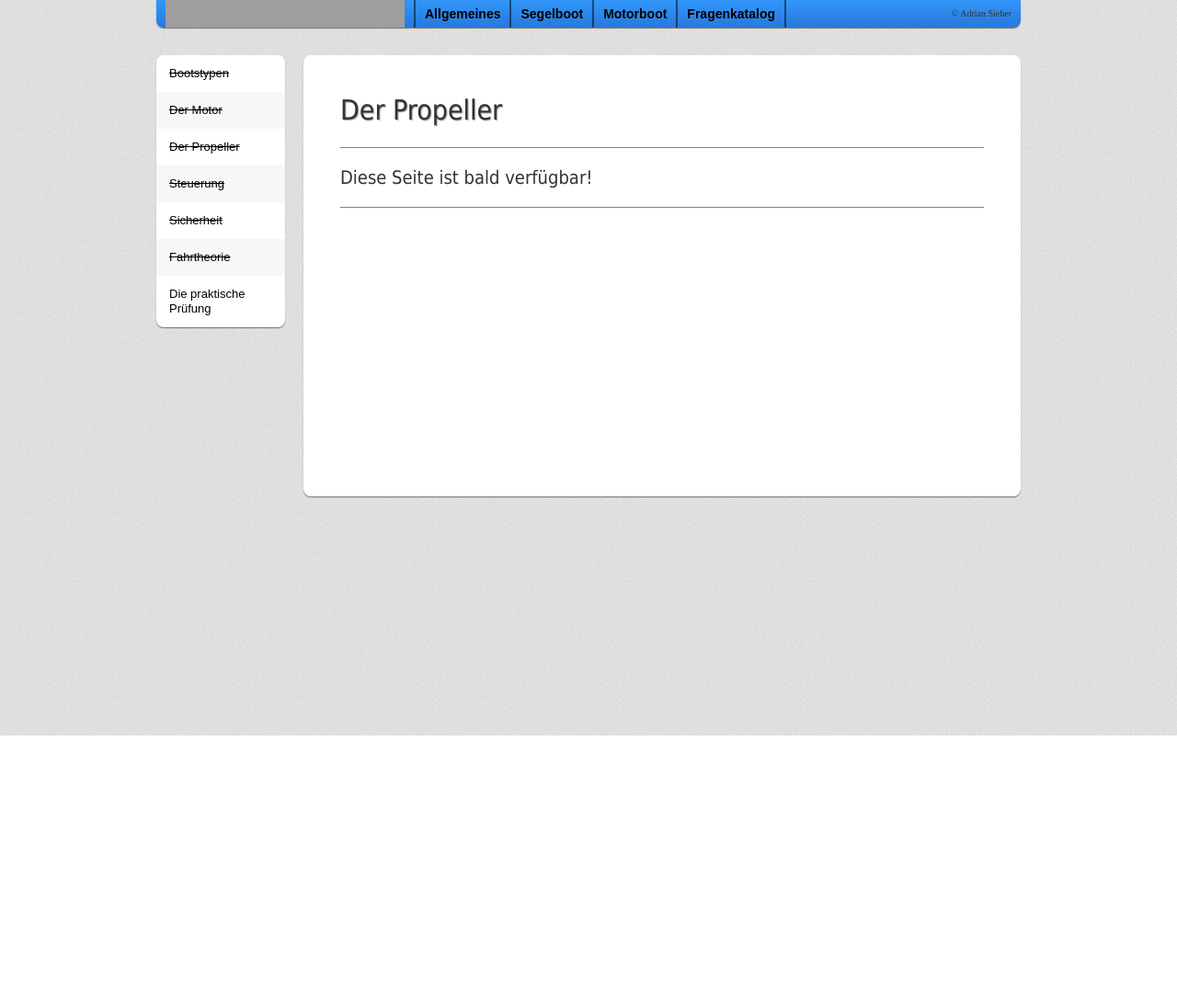
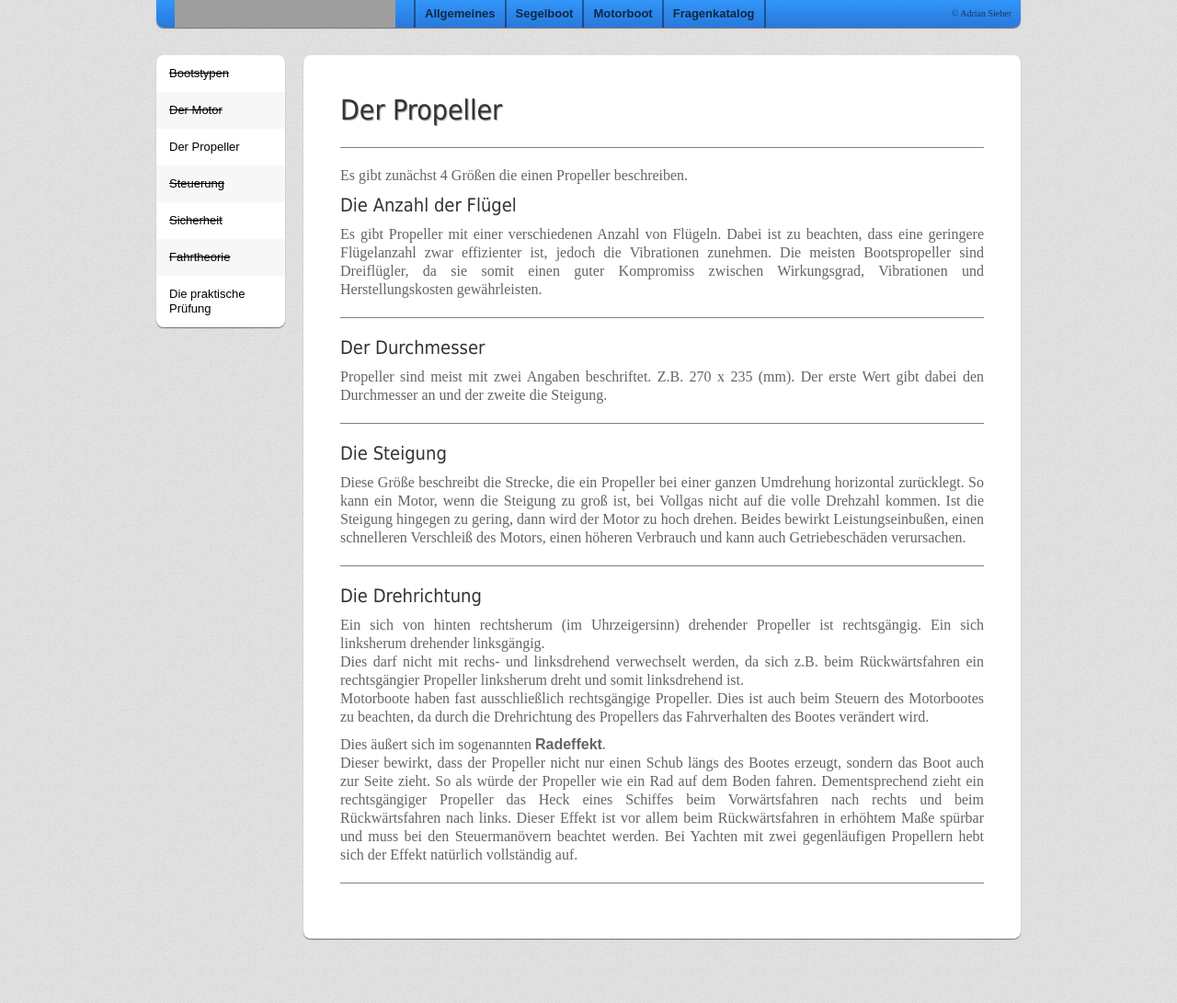
Before and after one commit to ad-si/Schifferpatent, a PHP site: page /propeller in a window 1280 px wide. Shown: the whole page at 92% size. Before the commit the page ends 800 px from the top, so only its background shows below. Run offline with PHP 8.4, Linux system fonts and the light colour scheme; some libraries are stand-ins or nearby versions; grey boxes are pictures that could not be loaded.

Commit message:
Added Propeller, bugfixes

```diff
--- a/inc/common.inc.php
+++ b/inc/common.inc.php
@@ -30,7 +30,6 @@
 <meta name="apple-mobile-web-app-status-bar-style" content="black" />
 <script src="js/functions.js" type="text/javascript"></script>';
 
-
 $menu =
 '<h1><a href="/"></a></h1>'.
 '<div id="links">'.
@@ -42,9 +41,8 @@
 '<a id="adrian" href="http://www.adriansieber.com/">© Adrian Sieber</a>';
 
 
-$footer ='';
-
+$title = '';
 $content = '';
-$title = '';
+$footer = '';
 
 ?>
--- a/inc/functions.inc.php
+++ b/inc/functions.inc.php
@@ -72,7 +72,6 @@ $notAvailable = array(
 
 	'Bootstypen',
 	'Der Motor',
-	'Der Propeller',
 	'Steuerung',
 	'Sicherheit',
 	'Fahrtheorie',
--- a/propeller.php
+++ b/propeller.php
@@ -10,8 +10,43 @@ $content .= '
 <h2>Der Propeller</h2>
 <hr />';
 
-$content .= '
-<h3>Diese Seite ist bald verfügbar!</h3>
+$content .=
+'<p>Es gibt zunächst 4 Größen die einen Propeller beschreiben.</p>
+<h3>Die Anzahl der Flügel</h3>
+<p>Es gibt Propeller mit einer verschiedenen Anzahl von Flügeln. Dabei ist zu beachten,
+dass eine geringere Flügelanzahl zwar effizienter ist, jedoch die Vibrationen zunehmen.
+Die meisten Bootspropeller sind Dreiflügler, da sie somit einen guter Kompromiss zwischen Wirkungsgrad,
+Vibrationen und Herstellungskosten gewährleisten.</p>
+
+<hr />
+<h3>Der Durchmesser</h3>
+<p>Propeller sind meist mit zwei Angaben beschriftet. Z.B. 270 x 235 (mm).
+Der erste Wert gibt dabei den Durchmesser an und der zweite die Steigung.</p>
+
+<hr />
+<h3>Die Steigung</h3>
+<p>Diese Größe beschreibt die Strecke, die ein Propeller bei einer ganzen Umdrehung horizontal zurücklegt.
+So kann ein Motor, wenn die Steigung zu groß ist, bei Vollgas nicht auf die volle Drehzahl kommen.
+Ist die Steigung hingegen zu gering, dann wird der Motor zu hoch drehen. Beides bewirkt Leistungseinbußen,
+einen schnelleren Verschleiß des Motors, einen höheren Verbrauch und kann auch Getriebeschäden verursachen.</p>
+
+<hr />
+<h3>Die Drehrichtung</h3>
+<p>Ein sich von hinten rechtsherum (im Uhrzeigersinn) drehender Propeller ist rechtsgängig. Ein sich linksherum
+drehender linksgängig.<br />
+Dies darf nicht mit rechs- und linksdrehend verwechselt werden, da sich z.B. beim Rückwärtsfahren
+ein rechtsgängier Propeller linksherum dreht und somit linksdrehend ist.<br />
+Motorboote haben fast ausschließlich rechtsgängige Propeller. Dies ist auch beim Steuern des Motorbootes zu beachten,
+da durch die Drehrichtung des Propellers das Fahrverhalten des Bootes verändert wird.<p>
+<p>Dies äußert sich im sogenannten <em>Radeffekt</em>.<br />
+Dieser bewirkt, dass der Propeller nicht nur einen Schub längs des Bootes erzeugt, sondern das Boot auch zur Seite
+zieht. So als würde der Propeller wie ein Rad auf dem Boden fahren.
+Dementsprechend zieht ein rechtsgängiger Propeller das Heck eines Schiffes beim Vorwärtsfahren nach rechts und
+beim Rückwärtsfahren nach links. Dieser Effekt ist vor allem beim Rückwärtsfahren in erhöhtem Maße spürbar und muss
+bei den Steuermanövern beachtet werden.
+Bei Yachten mit zwei gegenläufigen Propellern hebt sich der Effekt natürlich vollständig auf.
+</p>
+
 <p></p>
 <hr />
 ';
--- a/styles/desktop.css
+++ b/styles/desktop.css
@@ -102,7 +102,7 @@ h1 a {
 	width: 260px;
 	color: rgba(25,255,255,0.4);
 	background: url(../img/logo.svg) no-repeat;
-	background-size: 260px;
+	background-size: 240px;
 	background-position: 50% 50%;
 }
 
@@ -156,17 +156,16 @@ nav {
 	display: inline-block;
 }
 
-nav a {
+nav a:not(#adrian) {
 	vertical-align: top;
-	font: 900 14px/30px "Arial", sans-serif;
+	font: 700 13px/30px "Arial", sans-serif;
 	height: 30px;
 	min-width: 23px;
 	display: inline-block;
 	text-decoration: none;
-	color: black;
+	color: rgba(0,0,0,0.7);
 	padding: 0px 10px 0px 10px;
-	border-right: 2px solid rgba(0,0,0,0.5);
-	vertical-align: middle;
+	border-right: 2px solid rgba(0,0,0,0.4);
 }
 
 	nav a:active:not(#adrian),
@@ -174,21 +173,23 @@ nav a:focus:not(#adrian) {
 		box-shadow: inset 2px 0px 10px rgba(0,0,0,0.5);
 	}
 
-nav:first-child:active,
-nav:first-child:focus {
+	nav h1 a:active,
+	nav h1 a:focus {
 		border-radius: 0 0 0 8px;
 	}
+
 	nav a#adrian{
 		display: inline-block;
 		font: 100 10px/30px "", serif;
-	color: rgb(50,50,50);
+		color: rgba(0,0,0,0.6);
 		text-decoration: none;
 		float: right;
 		padding: 0 10px 0 0;
 		border: none;
 	}
 
-nav a#adrian:hover{
+	nav a#adrian:hover,
+	nav a#adrian:active {
 		color: rgb(0,0,0);
 	}
 
@@ -249,6 +250,11 @@ nav a#adrian:hover{
 	.text p {
 		margin: 0px 0px 10px 0px;
 		text-align: justify;
+		/*
+-moz-column-count: 2;
+    	-moz-column-gap: 40px;
+    	hyphenate: auto;
+*/
 	}
 
 	.text hr {
@@ -256,6 +262,7 @@ nav a#adrian:hover{
 		width: 100%;
 		background: grey;
 		margin: 20px 0 20px 0;
+		clear: both;
 	}
 
 	.text ul{
@@ -264,6 +271,16 @@ nav a#adrian:hover{
 		margin: 15px 0 0 0;
 	}
 
+
+	/*
+.text img {
+		width: 100%;
+	}
+*/
+	.right{
+		float: right;
+		margin: 0 0 20px 20px;
+	}
 
 	.text table{
 		width: 100%;
@@ -343,13 +360,15 @@ nav a#adrian:hover{
 }
 
 
-/*---------------------------------------------General-------------------------------------------*/
+/*---------------------------------------- General -------------------------------------*/
 
-#general{
+#general img:nth-of-type(2){
+	float: right;
 }
 
-/*---------------Wetterkunde---------------------*/
-#starkwindwarnung, #sturmwarnung {
+/*--------------- Wetterkunde ---------------------*/
+#starkwindwarnung,
+#sturmwarnung {
 	display: inline-block;
 	vertical-align: middle;
 	height: 30px;
@@ -358,7 +377,7 @@ nav a#adrian:hover{
 	border: 1px solid grey;
 }
 
-/*---------------Schifffahrtszeichen---------------------*/
+/*--------------- Schifffahrtszeichen ---------------------*/
 .sign {
 	font-size: 13px;
 	text-align: center;
--- a/vorfahrtsregeln.php
+++ b/vorfahrtsregeln.php
@@ -8,6 +8,7 @@ $title =' | Vorfahrtsregeln';
 $content .=
 '<div class="text">
 	<h2>Vorfahrtsregeln</h2>
+	<hr />
 	<p>Grundsätzlich gilt, dass das besser manövrierfähige Fahrzeug ausweichen muss.
 	Dabei sollte das andere Boot hinter dem Heck passiert werden.
 	Ist dies nicht möglich muss der Schiffsführer mit einem Schallsignal angeben, wie er ausweichen wird.
```
Also changed, not shown: allgemeines.php (+5 -6 lines), styles/mobile.css (deleted, +0 -148 lines), wetterkunde.php (+6 -11 lines). Lines whose indentation alone changed are shown as unchanged.
